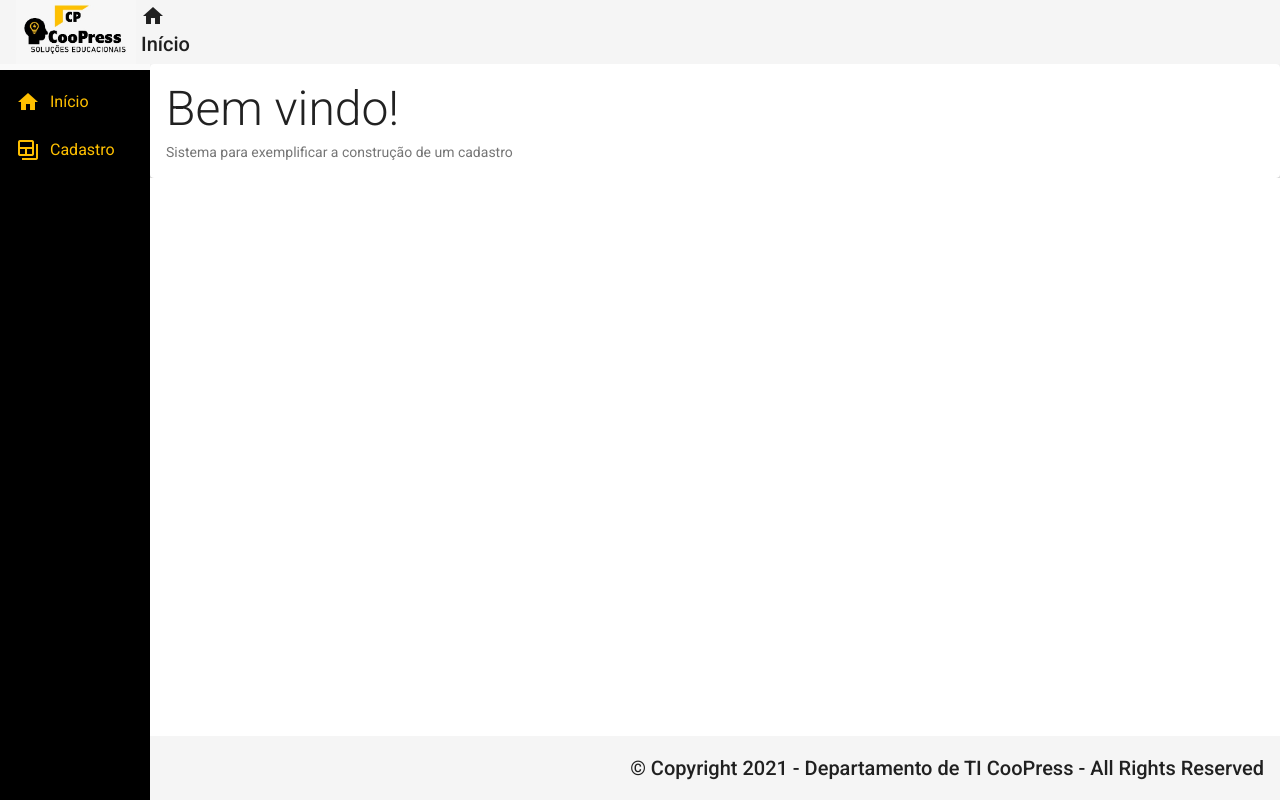
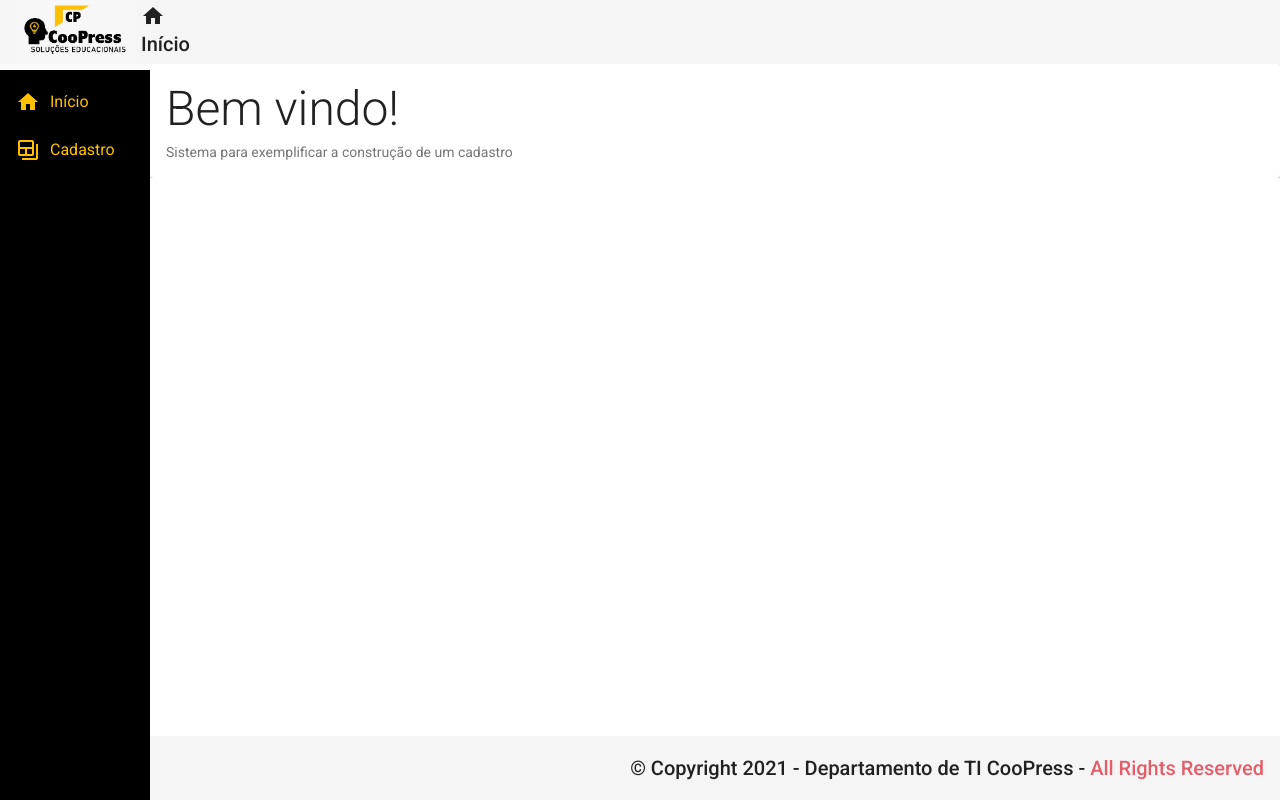
Before and after one commit to MaestroPravaler/PROJETO_ANGULAR_09, an Angular app in the folder front-angular9/: page / in a window 1280 px wide. Built offline with nearby package versions, Linux system fonts and the light colour scheme.

Commit message:
Adicionado  uma diretiva de Atributo

```diff
--- a/front-angular9/src/app/app.module.ts
+++ b/front-angular9/src/app/app.module.ts
@@ -14,7 +14,8 @@ import { MatSidenavModule}  from'@angular/material/sidenav';
 import { MatCardModule}  from'@angular/material/card'
 import { MatListModule } from'@angular/material/list';
 import { HomeComponent } from './views/home/home.component';
-import { ProductCrudComponent } from './views/product-crud/product-crud.component'
+import { ProductCrudComponent } from './views/product-crud/product-crud.component';
+import { RedDirective } from './directives/red.directive'
 
 
 @NgModule({
@@ -24,7 +25,8 @@ import { ProductCrudComponent } from './views/product-crud/product-crud.componen
     FooterComponent,
     NavComponent,
     HomeComponent,
-    ProductCrudComponent
+    ProductCrudComponent,
+    RedDirective
   ],
   imports: [
     BrowserModule,
--- a/front-angular9/src/app/components/template/footer/footer.component.html
+++ b/front-angular9/src/app/components/template/footer/footer.component.html
@@ -1,5 +1,8 @@
 <mat-toolbar class="footer">
     <span>
-        © Copyright 2021 - Departamento de TI CooPress - All Rights Reserved
+        © Copyright 2021 - Departamento de TI CooPress -
+        <a appRed>
+            All Rights Reserved
+        </a>
     </span>
 </mat-toolbar>
--- /dev/null
+++ b/front-angular9/src/app/directives/red.directive.ts
@@ -0,0 +1,12 @@
+import { Directive, ElementRef } from '@angular/core';
+
+@Directive({
+  selector: '[appRed]'
+})
+export class RedDirective {
+
+  constructor(private el: ElementRef) {
+    el.nativeElement.style.color = '#e35e6b'
+   }
+
+}
```
